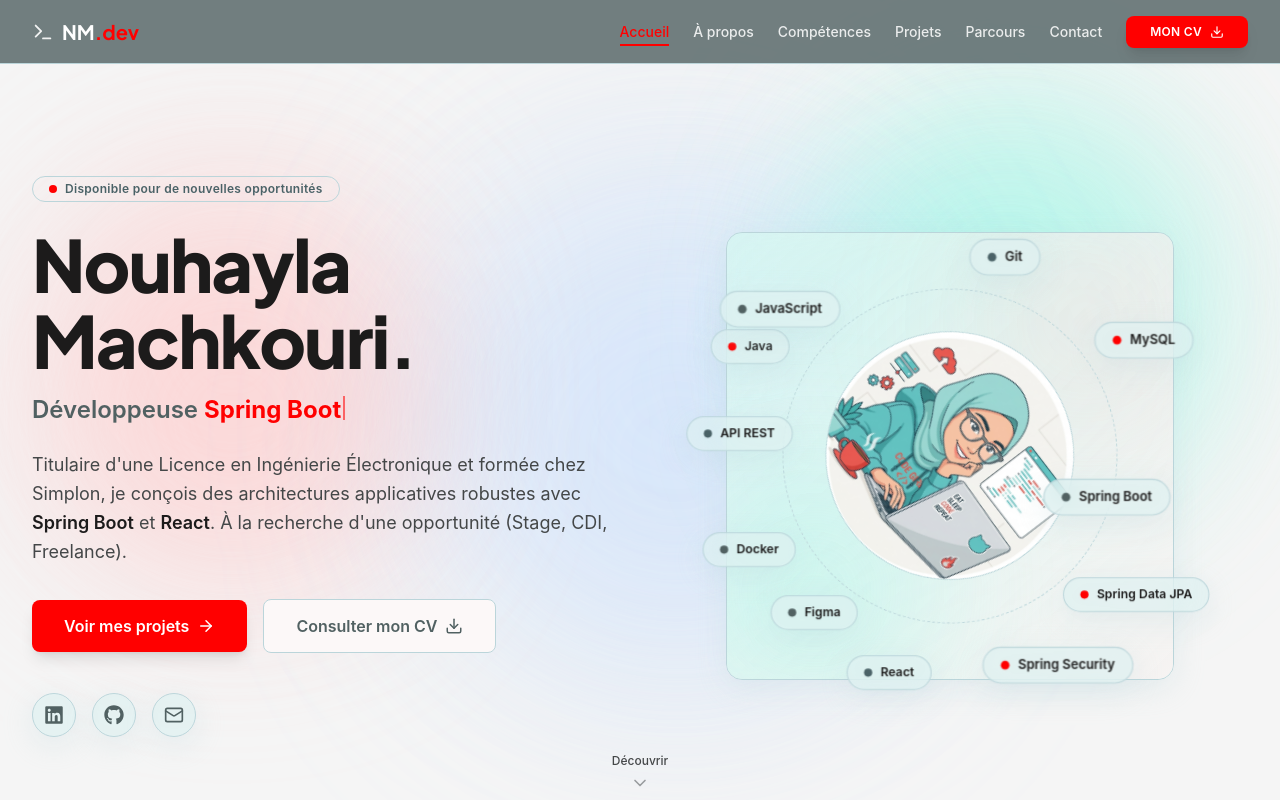
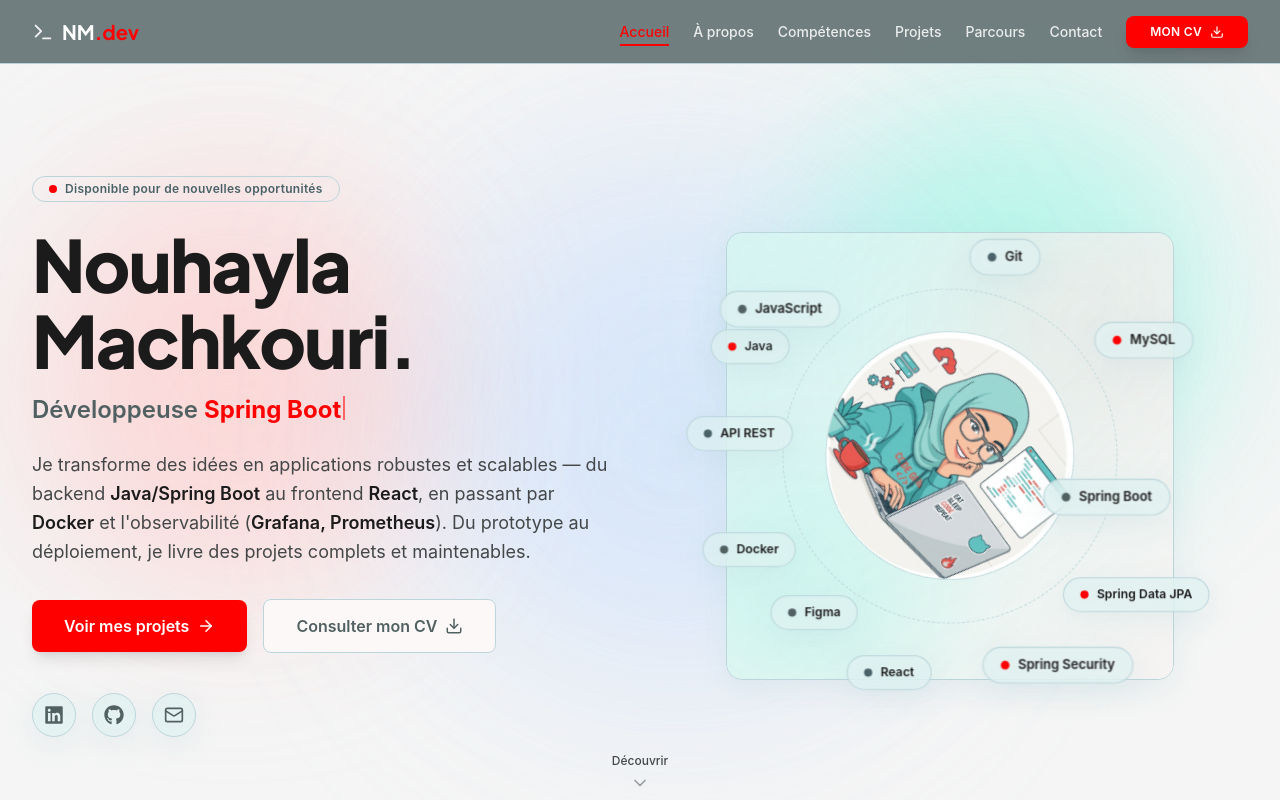
Before and after one commit to noha20009/Portfolio, a React (Vite) app: page / in a window 1280 px wide. Shown: the top 800 px of the page. Built offline with nearby package versions, Linux system fonts and the light colour scheme.

Commit message:
feat: update hero tagline

```diff
--- a/src/components/Hero.jsx
+++ b/src/components/Hero.jsx
@@ -51,9 +51,8 @@ const Hero = () => {
             </motion.h2>
 
             <motion.p variants={item} className="text-base md:text-lg text-on-surface-variant max-w-xl mx-auto lg:mx-0 mb-8 leading-relaxed">
-              Titulaire d'une Licence en Ingénierie Électronique et formée chez Simplon,
-              je conçois des architectures applicatives robustes avec <span className="font-semibold text-on-surface">Spring Boot</span> et <span className="font-semibold text-on-surface">React</span>.
-              À la recherche d'une opportunité (Stage, CDI, Freelance).
+              Je transforme des idées en applications robustes et scalables — du backend <span className="font-semibold text-on-surface">Java/Spring Boot</span> au frontend <span className="font-semibold text-on-surface">React</span>, en passant par <span className="font-semibold text-on-surface">Docker</span> et l'observabilité (<span className="font-semibold text-on-surface">Grafana, Prometheus</span>).
+              Du prototype au déploiement, je livre des projets complets et maintenables.
             </motion.p>
 
             <motion.div variants={item} className="flex flex-col sm:flex-row items-center justify-center lg:justify-start gap-4 mb-10">
```
